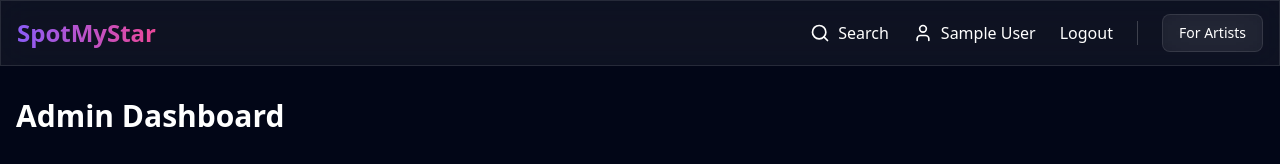
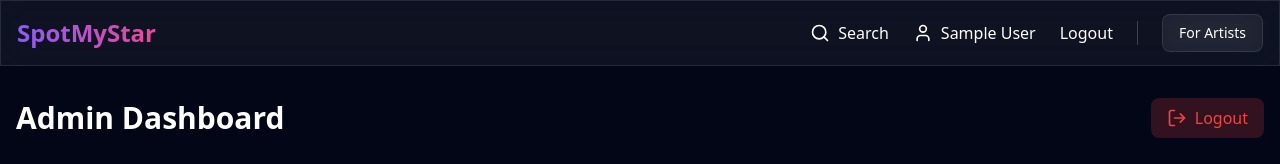
Before and after one commit to anku5265/spotmystar, a React (Vite) app in the folder frontend/: page /admin/dashboard in a window 1280 px wide. Shown: the top 164 px of the page. Built offline with nearby package versions, Linux system fonts and the light colour scheme; no server answers; sample sign-in values are in the browser's storage; the HTML template or start-up script is replaced by a standard one.

Commit message:
Add logout button and auth protection to admin dashboard

```diff
--- a/frontend/src/pages/AdminDashboard.jsx
+++ b/frontend/src/pages/AdminDashboard.jsx
@@ -1,8 +1,10 @@
 import { useState, useEffect } from 'react';
-import { Users, Calendar, CheckCircle, Clock } from 'lucide-react';
+import { useNavigate } from 'react-router-dom';
+import { Users, Calendar, CheckCircle, Clock, LogOut } from 'lucide-react';
 import axios from 'axios';
 
 export default function AdminDashboard() {
+  const navigate = useNavigate();
   const [stats, setStats] = useState({});
   const [artists, setArtists] = useState([]);
   const [bookings, setBookings] = useState([]);
@@ -10,11 +12,23 @@ export default function AdminDashboard() {
   const [activeTab, setActiveTab] = useState('overview');
 
   useEffect(() => {
+    // Check if admin is logged in
+    const adminToken = localStorage.getItem('adminToken');
+    if (!adminToken) {
+      navigate('/admin-login');
+      return;
+    }
+
     fetchStats();
     fetchArtists();
     fetchBookings();
     fetchUsers();
-  }, []);
+  }, [navigate]);
+
+  const handleLogout = () => {
+    localStorage.removeItem('adminToken');
+    navigate('/admin-login');
+  };
 
   const fetchStats = async () => {
     try {
@@ -80,7 +94,16 @@ export default function AdminDashboard() {
 
   return (
     <div className="container mx-auto px-4 py-8">
-      <h1 className="text-3xl font-bold mb-8">Admin Dashboard</h1>
+      <div className="flex justify-between items-center mb-8">
+        <h1 className="text-3xl font-bold">Admin Dashboard</h1>
+        <button
+          onClick={handleLogout}
+          className="flex items-center gap-2 px-4 py-2 bg-red-500/20 hover:bg-red-500/30 text-red-500 rounded-lg transition"
+        >
+          <LogOut size={20} />
+          Logout
+        </button>
+      </div>
 
       {/* Stats */}
       <div className="grid md:grid-cols-2 lg:grid-cols-4 gap-6 mb-8">
```
